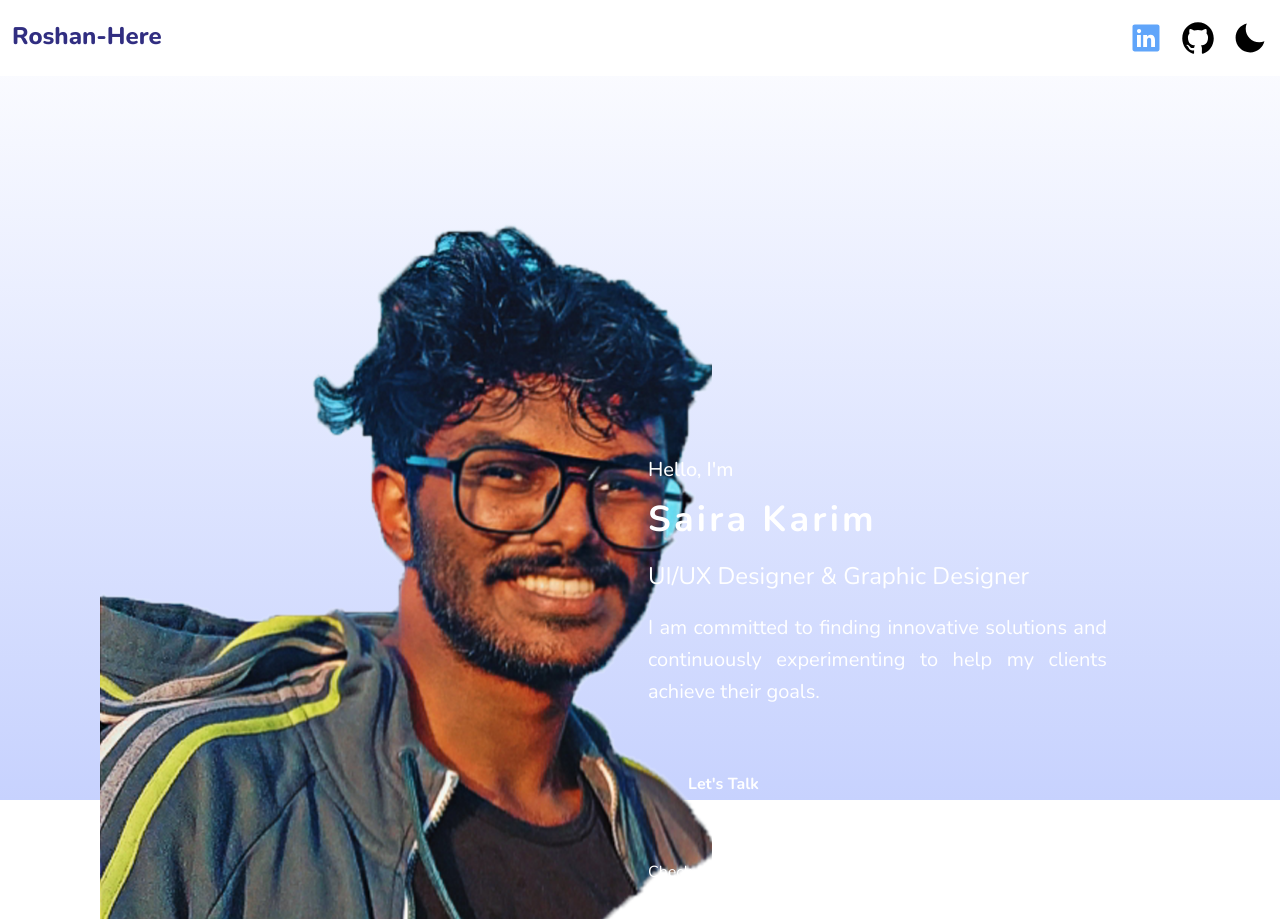
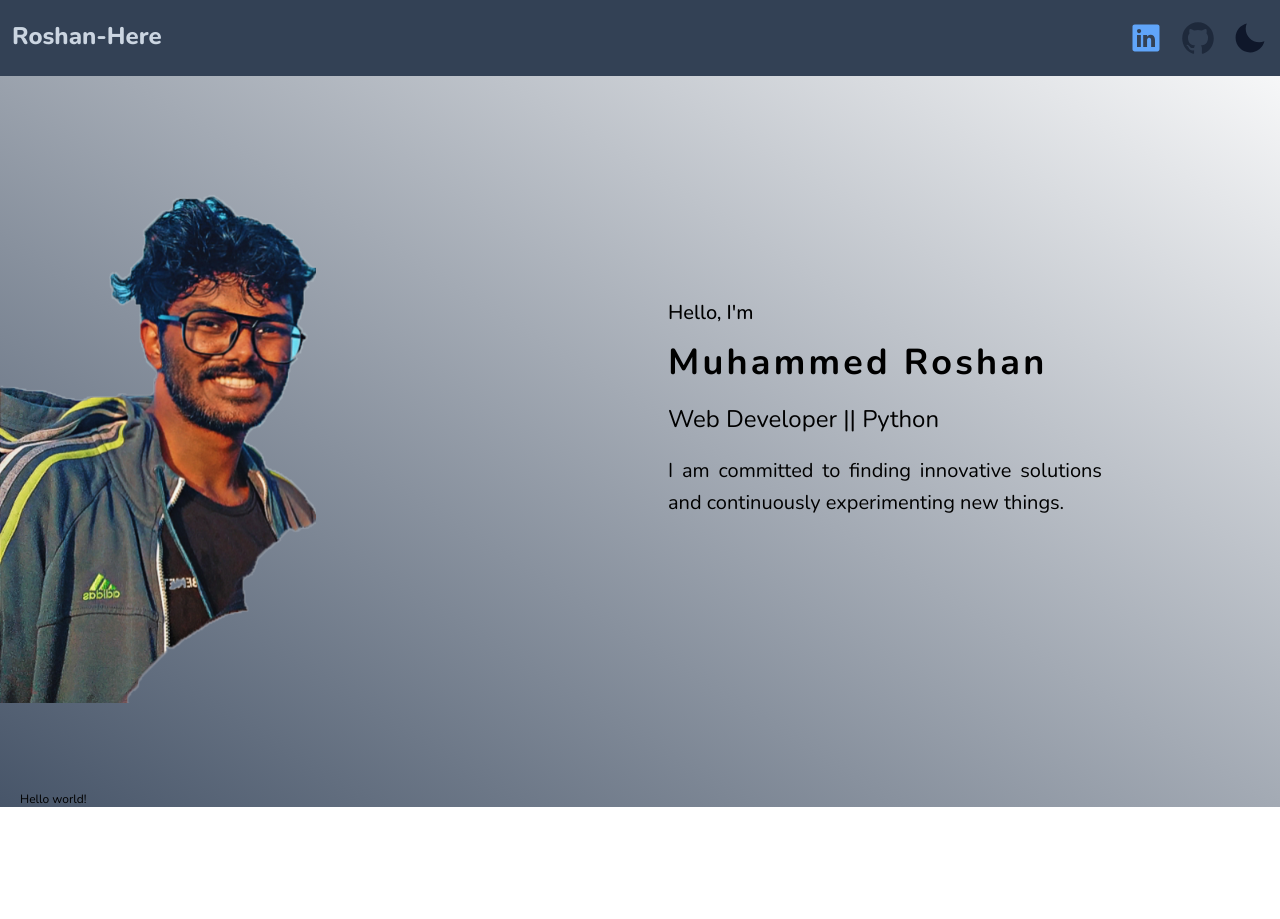
Before and after one commit to Roshan-Here/Portfolio, a website: page index.html in a window 1280 px wide. Shown: the top 919 px of the page. After the commit the page ends 807 px from the top, so only its background shows below. Drawn offline with nearby package versions, Linux system fonts and the light colour scheme.

Commit message:
Mostly fromt part done

```diff
--- a/index.html
+++ b/index.html
@@ -10,93 +10,53 @@
     <link href="https://fonts.googleapis.com/css2?family=Nunito:ital,wght@0,200;0,300;0,400;0,500;0,600;0,700;0,800;0,900;0,1000;1,200;1,300;1,400;1,500;1,600;1,700;1,800;1,900;1,1000&display=swap" rel="stylesheet">
     <link rel="stylesheet" href="css/style.css">
 </head>
-<body class="font-nunito">
+<body id="body" class="font-nunito dark h-max">
     <!-- intro section -->
-    <div class="h-1/2 lg:h-screen bg-gradient-to-t from-indigo-200  relative">
+    <div class="max-h-full bg-gradient-to-t from-indigo-400  dark:bg-gradient-to-tr dark:from-slate-600 relative">
         <!-- navbar -->
-        <nav class="w-full fixed-top-0 bg-white">
+        <nav class="w-full fixed-top-0 bg-white dark:bg-slate-700">
             <div class="max-sm:justify-start container mx-auto px-3 py-5 flex justify-between">
                 <div class="flex">
-                    <span class="text-2xl font-extrabold text-indigo-900">Roshan-Here</span>
+                    <span class="text-2xl font-extrabold text-indigo-900 dark:text-slate-300">Roshan-Here</span>
                 </div>
                 <div class="flex items-center gap-4">
                     <a href="https://www.linkedin.com/in/muhammed-roshan-ps" target="_blank">
                         <ion-icon name="logo-linkedin" class="hidden md:block text-4xl text-blue-400"></ion-icon>
                     </a>
                     <a href="https://github.com/Roshan-Here" target="_blank">
-                        <ion-icon name="logo-github" class="hidden md:block text-4xl text-black"></ion-icon>
+                        <ion-icon name="logo-github" class="hidden md:block text-4xl text-black dark:text-slate-800"></ion-icon>
                     </a>
-                    <ion-icon name="moon" class="hidden md:block text-4xl text-black cursor-pointer"></ion-icon>
+                    <ion-icon id="moon" name="moon" class="md:block text-4xl text-black dark:text-slate-900 cursor-pointer"></ion-icon>
                 </div>
             </div>
         </nav>
         <!-- content -->
-        <div class="max-w-7xl mx-auto px-5 my-12" id="home">
-            <div
-              class="flex md:flex-row flex-col justify-between items-center text-white gap-4 py-10"
-            >
-            <div class="md:w-1/2 order-first md:order-none">
-                <img src="img/leocpy.png" alt="" class="md:ml-20 w-full" />
+        <div class="max-w-7xl mx-auto px-0 my-12 relative">
+            <div class="flex md:flex-row flex-col justify-between items-center text-black gap-4 py-10">
+                <div class="md:w-1/2  order-first md:-order-1">
+                    <img src="img/leocpy.png" alt="" class="md:ml-0 w-1/2" />
                 </div>
                 <div class="md:w-1/2">
-                <p class="text-xl font-medium mb-4">
-                  Hello, <span class="text-primary">I'm</span>
+                    <p class="sm:px-5 text-black text-xl font-medium mb-4">
+                        Hello, I'm
                     </p>
-                <h1 class="font-bold text-4xl tracking-[3.22px] mb-5">Saira Karim</h1>
-                <p class="text-2xl font-montserrat mb-5">
-                  UI/UX Designer & Graphic Designer
+                    <h1 class="sm:px-5 font-bold text-black text-4xl tracking-[3.22px] mb-5">Muhammed Roshan</h1>
+                    <p class="sm:px-5 text-2xl text-black mb-5">
+                        Web Developer || Python
                     </p>
-                <p class="text-xl mb-12 md:w-3/4 text-justify leading-8">
+                    <p class="sm:px-5 text-xl mb-12 md:w-3/4 text-justify text-black leading-8">
                         I am committed to finding innovative solutions and continuously
-                  experimenting to help my clients achieve their goals.
+                        experimenting new things.
                     </p>
-                <button class="py-4 px-10 rounded-md bg-primary text-white font-bold">
-                  Let's Talk
-                </button>
-                <!-- social btn -->
-                <div class="mt-12 mb-8 flex gap-4 items-center">
-                  <p>Check out My:</p>
-                  <!-- <div class="flex space-x-3">
-                    <a href="#"
-                      ><img src="src/icons/instagram.svg" alt="" class="w-8 h-8"
-                    /></a>
-                    <a href="#"
-                      ><img src="src/icons/linkedIn.svg" alt="" class="w-8 h-8"
-                    /></a>
-                    <a href="#"
-                      ><img src="src/icons/twitter.svg" alt="" class="w-8 h-8"
-                    /></a>
-                    <a href="#"
-                      ><img src="src/icons/behance.svg" alt="" class="w-8 h-8"
-                    /></a>
-                  </div> -->
                 </div>
             </div>
         </div>
-        <div class="flex max-lg:flex-col gap-40 md:py-40 py-400">
-            <div class="flex-1">
-                <img class="absolute left-0 lg:right-0 object-cover h-5/6" src="img/leocpy.png" alt="" srcset="">
+        <div class="container p-0">
+            <h1 class="text-black text-xs px-5">Hello world!</h1>
         </div>
-            <div class="mt-3 flex-1 relative center">
-                <p class="text-black text-2xl font-bold ">Hiii, I'm Muhammed Roshan</p>
-                <!-- <p class="mt-2"> Contact me:</p>
-                <button type="button">Github</button> -->
-            </div>
-            <!-- <div class="flex-1 relative">
-                <div class="p-0 md:flex-row md:space-y-14 md:space-x-16 sm:space-x-64 sm:space-y-60">
-                    <p class="text-black text-2xl font-bold ">Hiii, I'm Muhammed Roshan</p>
-                </div>
-
-            </div> -->
-        </div>
-        <!-- <img class="px-0 object-cover h-100 w-150" src="img/leo.png" alt="" srcset=""> -->
-        <!-- <div class="container">
-            <div class="flex">
-                <p class="lg:px-80 text-black text-2xl font-bold ">Hiii, I'm Muhammed Roshan</p>
-            </div>
-        </div> -->
     </div>
     <!-- ionicons -->
     <script src="https://unpkg.com/ionicons@4.5.10-0/dist/ionicons.js"></script>
+    <script src="app.js"></script>
 </body>
 </html>
```
Also changed, not shown: check.html (+6 -3 lines), css/style.css. Lines whose indentation alone changed are shown as unchanged.
